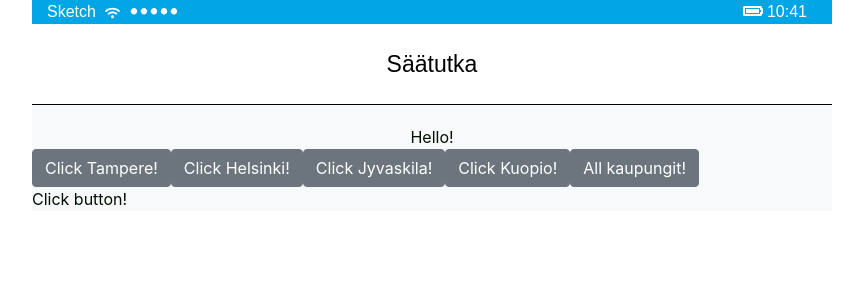
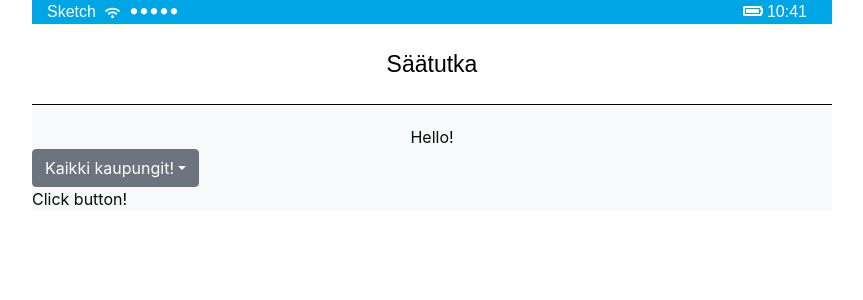
Before and after one commit to MegDeri/weather-app, a React (Create React App) app: page / in a window 1280 px wide. Shown: the top 300 px of the page, without its empty margins (208-1071 px from the left). Built offline with nearby package versions, Linux system fonts and the light colour scheme.

Commit message:
Add dropdown menu component

```diff
--- a/src/App.js
+++ b/src/App.js
@@ -87,7 +87,8 @@ class App extends React.Component {
     return (
       <MainLayout>
         <div className="App">Hello!</div>
-        <DropBar getWeather={this.getWeather} />
+        <DropBar
+          getWeather={this.getWeather} />
         <SingleCity
           temp={this.state.temp}
           city={this.state.city}
--- a/src/component/features/DropBar.js
+++ b/src/component/features/DropBar.js
@@ -1,24 +1,31 @@
-import React from "react";
-import { Button } from "reactstrap";
+import React, { useState } from "react";
+import { Dropdown, DropdownToggle, DropdownMenu, DropdownItem } from 'reactstrap';
 
 const DropBar = (props) => {
+  const [dropdownOpen, setDropdownOpen] = useState(false);
+
+  const toggle = () => setDropdownOpen(prevState => !prevState);
 
   return (
-    <form >
-      <Button id="634964" value="weather" onClick={props.getWeather}>Click Tampere!</Button>
-      <Button id="658225" value="weather" onClick={props.getWeather}>Click Helsinki!</Button>
-      <Button id="655195" value="weather" onClick={props.getWeather}>Click Jyvaskila!</Button>
-      <Button id="650225" value="weather" onClick={props.getWeather}>Click Kuopio!</Button>
-      <Button
-        id="658225,655195,650225,634964&units=metric"
-        value="group"
-        onClick={props.getWeather}
-      >
-        All kaupungit!
-      </Button>
-    </form>
+    <Dropdown isOpen={dropdownOpen} toggle={toggle}>
+      <DropdownToggle caret>
+        Kaikki kaupungit!
+      </DropdownToggle>
+      <DropdownMenu right>
+        <DropdownItem
+          id="658225,655195,650225,634964&units=metric"
+          value="group"
+          onClick={props.getWeather}
+        >
+          Kaikki kaupungit!
+        </DropdownItem>
+        <DropdownItem id="634964" value="weather" onClick={props.getWeather}>Tampere</DropdownItem>
+        <DropdownItem id="658225" value="weather" onClick={props.getWeather}>Helsinki</DropdownItem>
+        <DropdownItem id="655195" value="weather" onClick={props.getWeather}>Jyvaskila</DropdownItem>
+        <DropdownItem id="650225" value="weather" onClick={props.getWeather}>Kuopio</DropdownItem>
+      </DropdownMenu>
+    </Dropdown>
   );
-
 }
 
 export default DropBar;
```
